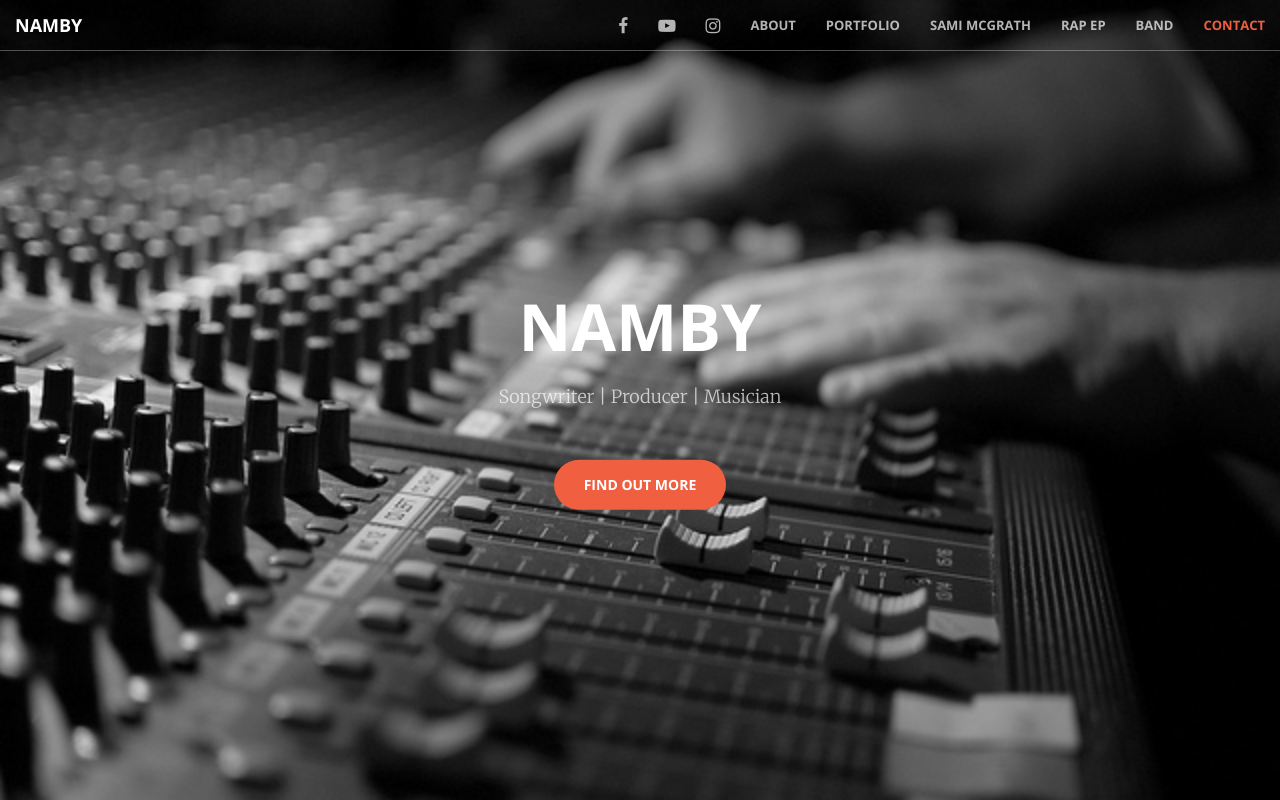
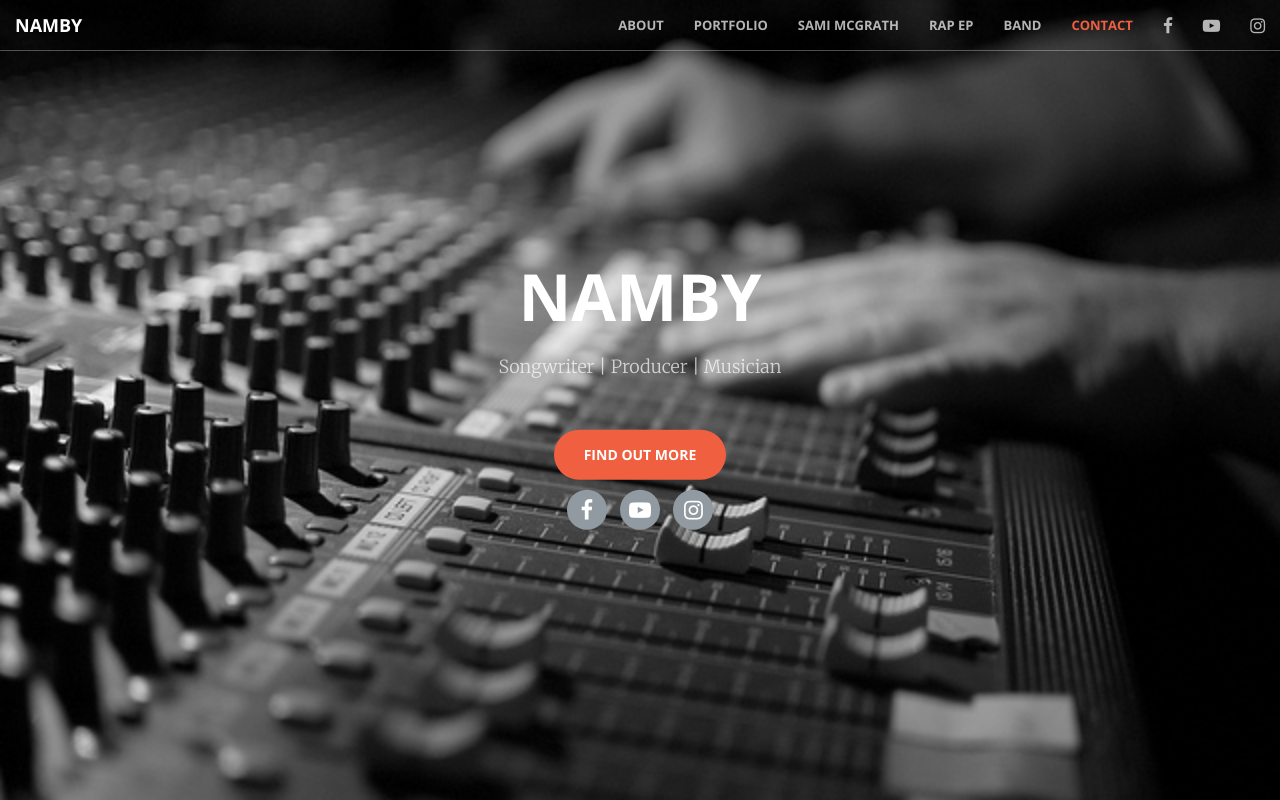
Before and after one commit to kuniklejo/Namby, a website: page index.html in a window 1280 px wide. Shown: the top 800 px of the page. Drawn offline with nearby package versions, Linux system fonts and the light colour scheme.

Commit message:
Social Links

```diff
--- a/index.html
+++ b/index.html
@@ -74,9 +74,6 @@
 			<!-- Collect the nav links, forms, and other content for toggling -->
 			<div class="collapse navbar-collapse" id="bs-example-navbar-collapse-1">
 				<ul class="nav navbar-nav navbar-right">
-					<li><a href="#" class="sr-button"><i class="fa fa-lg fa-facebook"></i></a></li>
-					<li><a href="#" class="sr-button"><i class="fa fa-lg fa-youtube-play"></i></a></li>
-					<li><a href="#" class="sr-button"><i class="fa fa-lg fa-instagram"></i></a></li>
 					<li>
 						<a class="page-scroll" href="#about">About</a>
 					</li>
@@ -95,6 +92,9 @@
 					<li>
 						<a class="page-scroll" href="#contact">Contact</a>
 					</li>
+						<li><a href="http://www.facebook.com" target="_blank"><i class="fa fa-lg fa-facebook"></i></a></li>
+						<li><a href="http://www.youtube.com" target="_blank"><i class="fa fa-lg fa-youtube-play"></i></a></li>
+						<li><a href="http://www.instagram.com" target="_blank"><i class="fa fa-lg fa-instagram"></i></a></li>
 				</ul>
 			</div>
 			<!-- /.navbar-collapse -->
@@ -110,6 +110,13 @@
 				<!--<hr>-->
 				<p>Songwriter | Producer | Musician</p>
 				<a href="#about" class="btn btn-primary btn-xl page-scroll">Find Out More</a>
+				<div class="social">
+						<ul>
+							<li><a href="http://www.facebook.com" target="_blank"><i class="fa fa-lg fa-facebook"></i></a></li>
+							<li><a href="http://www.youtube.com" target="_blank"><i class="fa fa-lg fa-youtube-play"></i></a></li>
+							<li><a href="http://www.instagram.com" target="_blank"><i class="fa fa-lg fa-instagram"></i></a></li>
+						</ul>
+					</div>
 			</div>
 		</div>
 	</header>
@@ -241,9 +248,9 @@
 					<a href="http://nathan.kuniklo.net/samimcgrath" target="_blank" class="page-scroll btn btn-default btn-xl sr-button">Visit Her Website</a>
 					<div class="social">
 						<ul>
-							<li><a href="#" class="sr-button"><i class="fa fa-lg fa-facebook"></i></a></li>
-							<li><a href="#" class="sr-button"><i class="fa fa-lg fa-youtube-play"></i></a></li>
-							<li><a href="#" class="sr-button"><i class="fa fa-lg fa-instagram"></i></a></li>
+							<li><a href="http://www.facebook.com/samimcgrathmusic" target="_blank" class="sr-button"><i class="fa fa-lg fa-facebook"></i></a></li>
+							<li><a href="https://www.youtube.com/channel/UCAXwWVekx0rLjpMv05ZVj8g" target="_blank" class="sr-button"><i class="fa fa-lg fa-youtube-play"></i></a></li>
+							<li><a href="http://www.instagram.com" target="_blank" class="sr-button"><i class="fa fa-lg fa-instagram"></i></a></li>
 						</ul>
 					</div>
 				</div>
```
Also changed, not shown: css/creative.css (line endings or trailing spaces).
